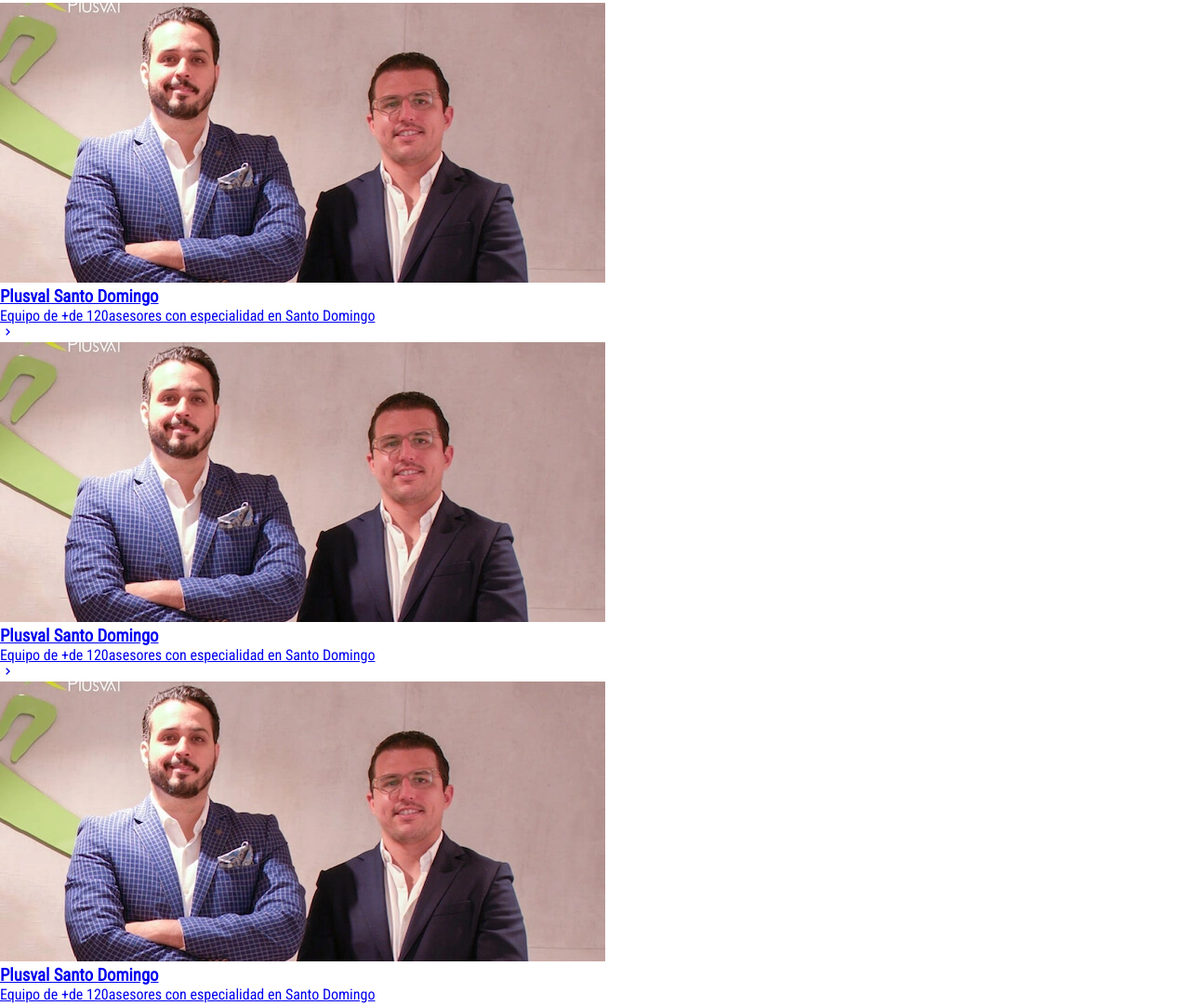
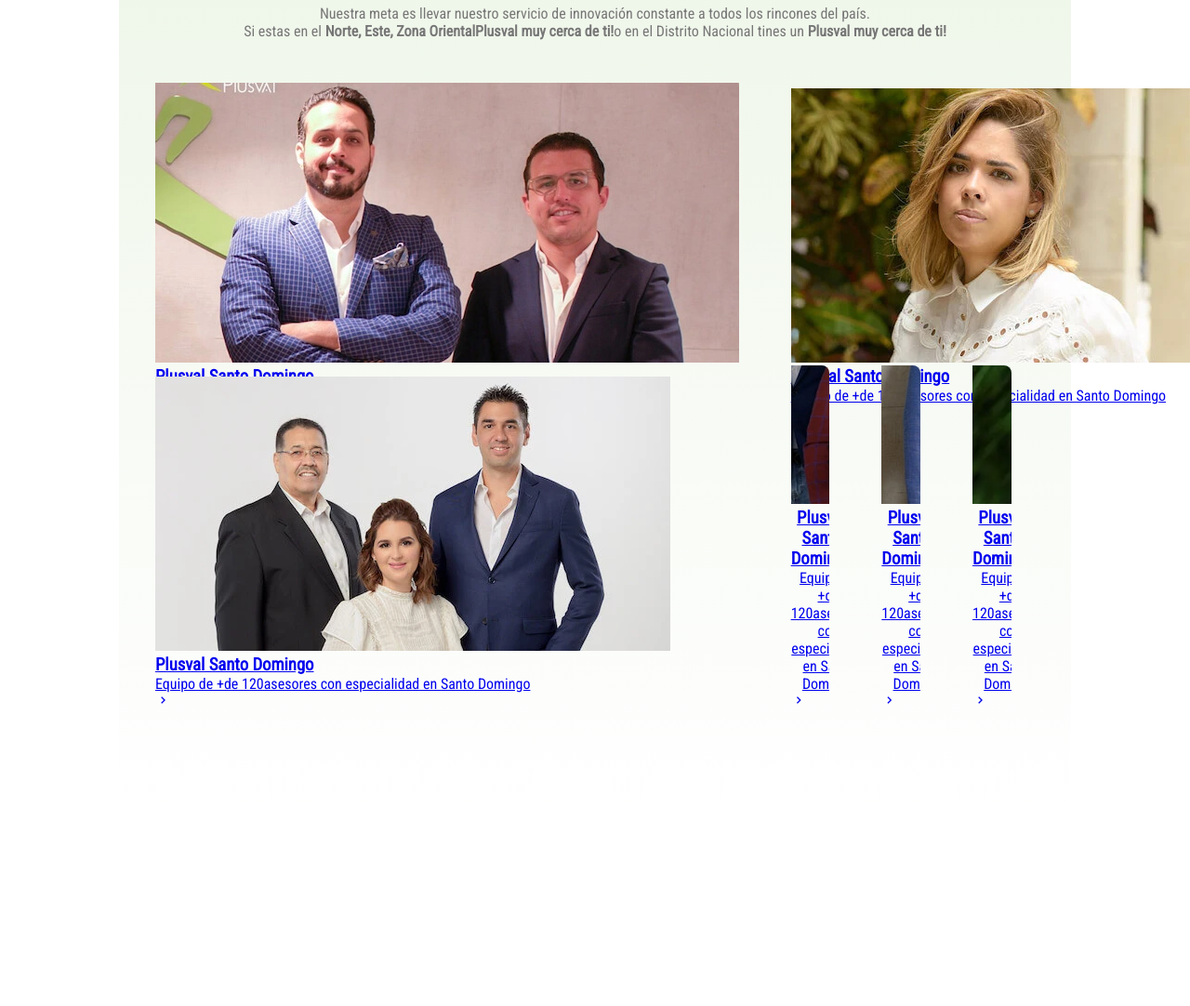
Before and after one commit to EdwinValMed/Plusval, a plain HTML site: page index.html in a window 1280 px wide. Shown: the part 819-1901 px from the top of the page at 93% size. After the commit the page ends 1832 px from the top, so only its background shows below. Drawn offline with nearby package versions, Linux system fonts and the light colour scheme.

Commit message:
cambio 5

```diff
--- a/index.html
+++ b/index.html
@@ -159,9 +159,9 @@
           </p>
         </div>
         <div class="container-galery">
-          <div class="galery-gtid">
+          <div class="galery-grid">
             <div class="galery-1">
-              <a href="#" class="duo">
+              <a href="#" class="image duo">
                 <figure class="figure-1">
                   <img src="./image/image-1.webp" alt="" class="image1" />
                 </figure>
@@ -175,9 +175,9 @@
               </a>
             </div>
             <div class="galery-2">
-              <a href="#" class="duo">
-                <figure class="figure-1">
-                  <img src="./image/image-1.webp" alt="" class="image1" />
+              <a href="#" class="image chica">
+                <figure class="figure-2">
+                  <img src="./image/image-2.webp" alt="" class="image1" />
                 </figure>
                 <h3 class="text-galery-1">Plusval Santo Domingo</h3>
                 <p class="paragraph-galery-1">
@@ -189,9 +189,9 @@
               </a>
             </div>
             <div class="galery-3">
-              <a href="#" class="duo">
-                <figure class="figure-1">
-                  <img src="./image/image-1.webp" alt="" class="image1" />
+              <a href="#" class="image trio">
+                <figure class="figure-3">
+                  <img src="./image/image-3.webp" alt="" class="image1" />
                 </figure>
                 <h3 class="text-galery-1">Plusval Santo Domingo</h3>
                 <p class="paragraph-galery-1">
@@ -203,9 +203,9 @@
               </a>
             </div>
             <div class="galery-4">
-              <a href="#" class="duo">
-                <figure class="figure-1">
-                  <img src="./image/image-1.webp" alt="" class="image1" />
+              <a href="#" class="image grupo">
+                <figure class="figure-4">
+                  <img src="./image/image-4.webp" alt="" class="image1" />
                 </figure>
                 <h3 class="text-galery-1">Plusval Santo Domingo</h3>
                 <p class="paragraph-galery-1">
@@ -217,9 +217,9 @@
               </a>
             </div>
             <div class="galery-5">
-              <a href="#" class="duo">
-                <figure class="figure-1">
-                  <img src="./image/image-1.webp" alt="" class="image1" />
+              <a href="#" class="image trio-2">
+                <figure class="figure-5">
+                  <img src="./image/image-5.webp" alt="" class="image1" />
                 </figure>
                 <h3 class="text-galery-1">Plusval Santo Domingo</h3>
                 <p class="paragraph-galery-1">
@@ -231,9 +231,9 @@
               </a>
             </div>
             <div class="galery-6">
-              <a href="#" class="duo">
-                <figure class="figure-1">
-                  <img src="./image/image-1.webp" alt="" class="image1" />
+              <a href="#" class="image chico">
+                <figure class="figure-6">
+                  <img src="./image/image-6.webp" alt="" class="image1" />
                 </figure>
                 <h3 class="text-galery-1">Plusval Santo Domingo</h3>
                 <p class="paragraph-galery-1">
--- a/style.css
+++ b/style.css
@@ -356,6 +356,14 @@ comprar-alquilar label input{
   align-items: center;
   color: var(--color-primary);
 }
+.container-3 {
+  width: 80%;
+  margin: 0 auto;
+
+  text-align: center;
+  background: var(--background-gradient);
+  padding-top: 5rem;
+}
 /* .container-text {
   padding-top: 5rem;
   position: relative;
@@ -380,3 +388,51 @@ comprar-alquilar label input{
   margin-bottom: 2.5rem;
   color: rgba(118, 118, 118, 1);
 }
+.container-galery {
+  padding-left: 0px;
+  padding-right: 0px;
+  max-width: 1140px;
+  margin: 0 auto;
+  padding: 0 15px;
+  width: 100%;
+}
+.galery-grid {
+  width: 1140px;
+
+  grid-template-columns: repeat(12, minmax(0, 1fr));
+  grid-template-rows: repeat(3, 310px);
+  column-gap: 2rem;
+  display: grid;
+}
+.galery-1 {
+  grid-column-start: 1;
+  grid-column-end: 8;
+  grid-row-start: 1;
+  grid-row-end: 2;
+}
+.galery-2 {
+  grid-column-start: 8;
+  grid-column-end: 13;
+  grid-row-start: 1;
+  grid-row-end: 2;
+}
+.galery-3 {
+  grid-column: span 7 / span 7;
+  grid-row: span 2 / span 2;
+}
+.image {
+  height: 395px;
+  margin-bottom: 2rem;
+  border-radius: 8px;
+  display: flex;
+  flex-direction: column;
+  align-items: flex-start;
+  justify-content: flex-end;
+  overflow: hidden;
+  padding-top: 1.5rem;
+  padding-bottom: 1.5rem;
+  padding-left: 1.5rem;
+  padding-right: 1.5rem;
+  position: relative;
+  width: 100%;
+}
```
